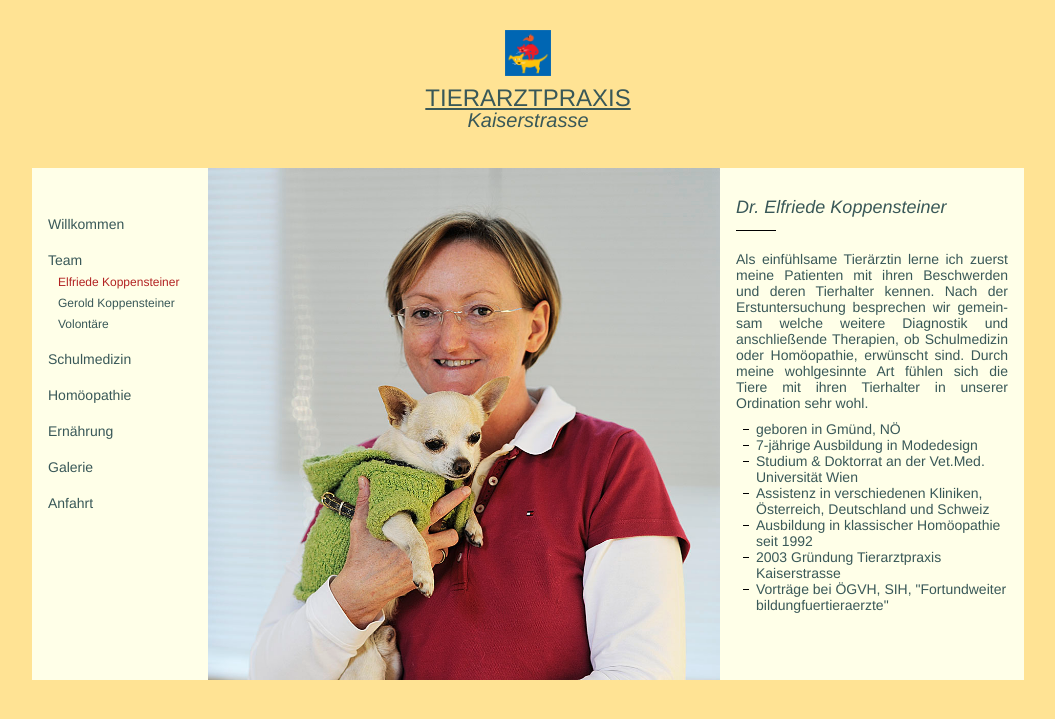
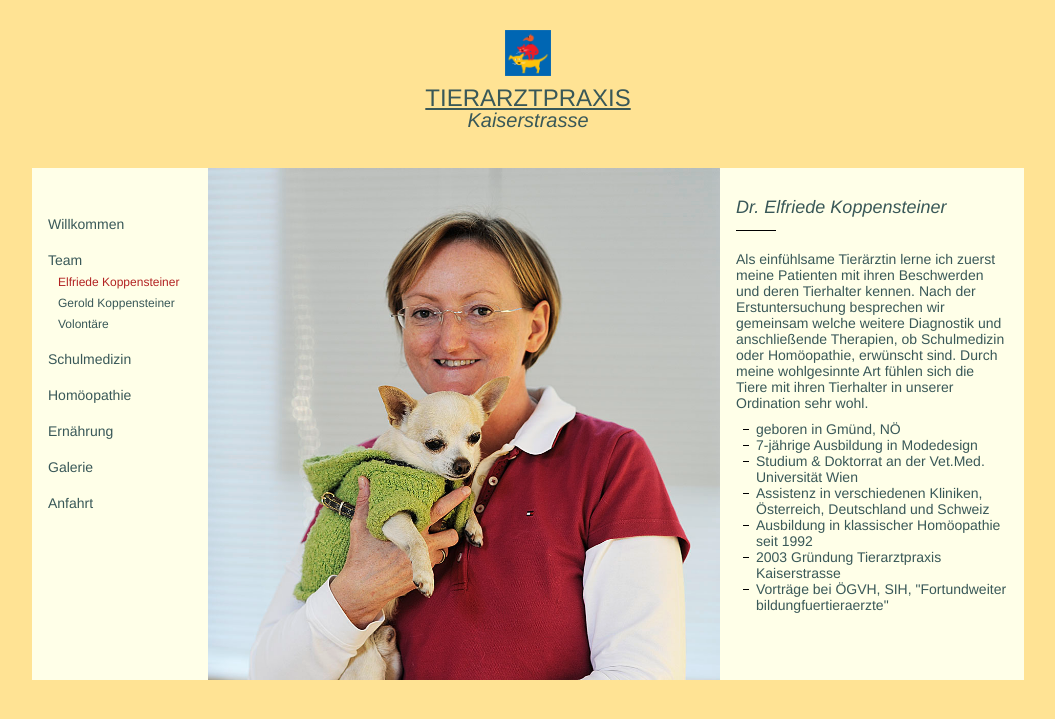
Before and after one commit to richardtraindl/tierarztpraxis-kaiserstrasse.at, a Jekyll site: the page built from team.html, in a window 1280 px wide. Shown: the top 719 px of the page, without its empty margins (112-1167 px from the left). Built offline with Jekyll 4.4.1, drawn with Linux system fonts in a browser that asks for light colours.

Commit message:
textänderungen

```diff
--- a/_includes/team/elfi.html
+++ b/_includes/team/elfi.html
@@ -5,9 +5,9 @@
 
     <div class="spacer"><img src="img/horizontal-line.png" alt=""></div>
 
-    <p>
+    <p style="text-align: left;">
       Als einfühlsame Tierärztin lerne ich zuerst meine Patienten mit ihren Beschwerden und deren Tierhalter kennen.
-      Nach der Erstuntersuchung besprechen wir gemein-sam welche weitere Diagnostik und anschließende Therapien, ob Schulmedizin oder Homöopathie, erwünscht sind.
+      Nach der Erstuntersuchung besprechen wir gemeinsam welche weitere Diagnostik und anschließende Therapien, ob Schulmedizin oder Homöopathie, erwünscht sind.
       Durch meine wohlgesinnte Art fühlen sich die Tiere mit ihren Tierhalter in unserer Ordination sehr wohl.
     </p>
 
```
